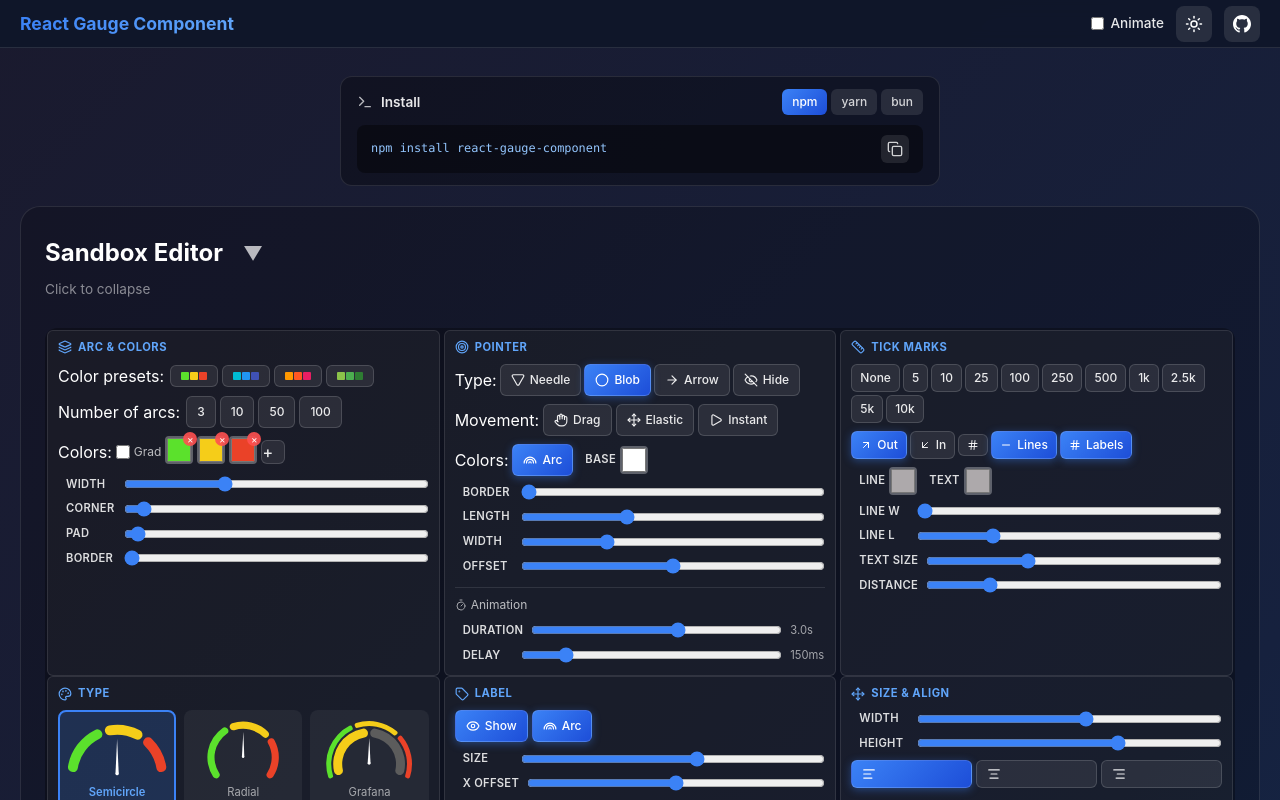
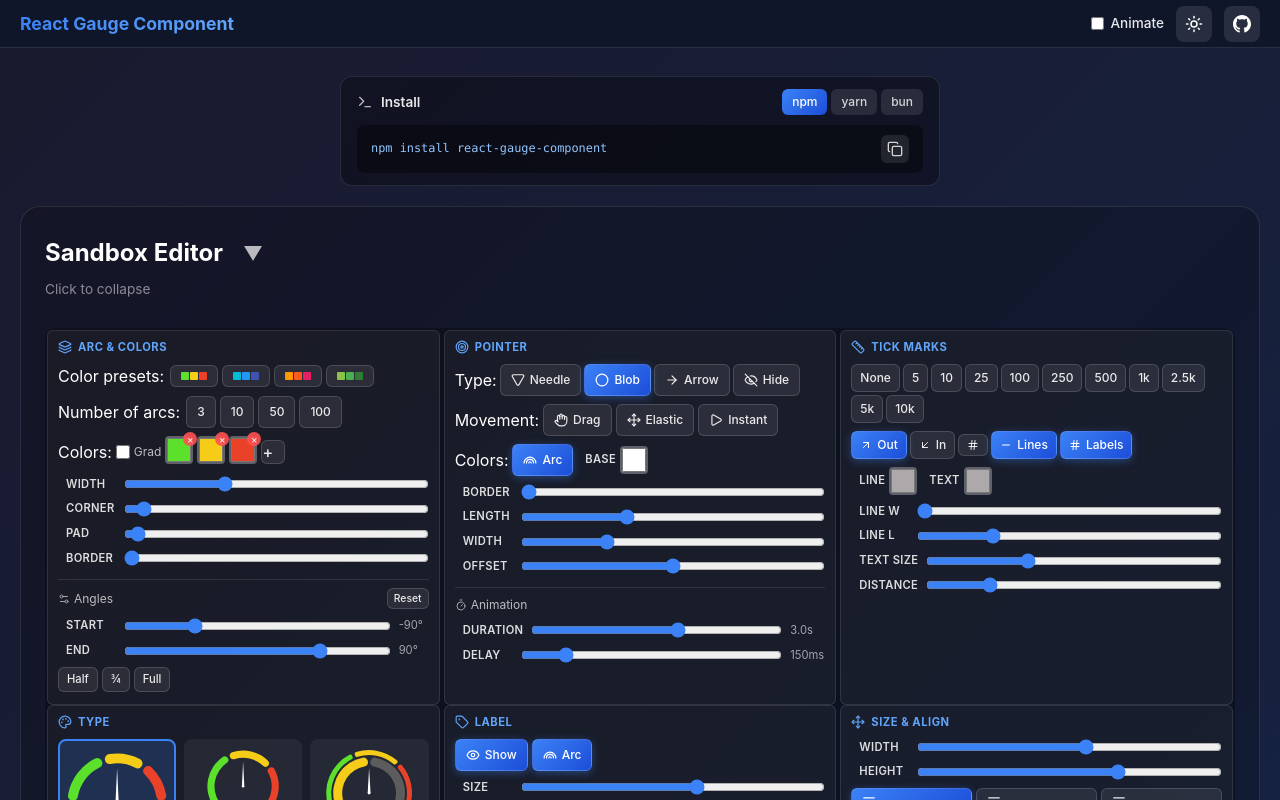
Before and after one commit to antoniolago/react-gauge-component, a React (Create React App) app: page / in a window 1280 px wide. Shown: the top 800 px of the page. Built offline with nearby package versions, Linux system fonts and the light colour scheme.

Commit message:
Angles fixes

```diff
--- a/src/TestComponent/GaugeGallery/components/SandboxToolbar.tsx
+++ b/src/TestComponent/GaugeGallery/components/SandboxToolbar.tsx
@@ -256,6 +256,61 @@
                     onChange={(e) => onConfigChange({ ...config, arc: { ...cfg?.arc, subArcsStrokeColor: e.target.value } })}
                     style={styles.colorPicker} title="SubArc border color" />
                 )}
+              </div>
+              {/* Custom Angle Controls */}
+              <div style={{ display: 'flex', gap: '4px', alignItems: 'center', flexWrap: 'wrap', borderTop: '1px solid rgba(255,255,255,0.1)', paddingTop: '8px', marginTop: '4px' }}>
+                <Settings2 size={12} style={{ opacity: 0.6 }} />
+                <span style={{ fontSize: '0.75rem', opacity: 0.7 }}>Angles</span>
+                <button
+                  onClick={() => onConfigChange({ ...config, startAngle: undefined, endAngle: undefined })}
+                  style={{ ...styles.toolBtn, padding: '2px 6px', marginLeft: 'auto', fontSize: '0.65rem' }}
+                  title="Reset to type defaults"
+                  type="button"
+                >
+                  Reset
+                </button>
+              </div>
+              <div style={{ display: 'flex', gap: '8px', alignItems: 'center', width: '100%' }}>
+                <span style={{ ...styles.sliderLabel, minWidth: '50px' }}>Start</span>
+                <input type="range" min="-180" max="180" step="5"
+                  value={cfg?.startAngle ?? (cfg?.type === 'semicircle' ? -90 : cfg?.type === 'radial' ? -130 : -112)}
+                  onChange={(e) => {
+                    const start = Number(e.target.value);
+                    const currentEnd = cfg?.endAngle ?? (cfg?.type === 'semicircle' ? 90 : cfg?.type === 'radial' ? 130 : 112);
+                    onConfigChange({ ...config, startAngle: start, endAngle: currentEnd });
+                  }}
+                  style={{ ...styles.slider, flex: 1 }} title="Start angle (degrees)" />
+                <span style={{ fontSize: '0.7rem', opacity: 0.6, minWidth: '30px' }}>{cfg?.startAngle ?? (cfg?.type === 'semicircle' ? -90 : cfg?.type === 'radial' ? -130 : -112)}°</span>
+              </div>
+              <div style={{ display: 'flex', gap: '8px', alignItems: 'center', width: '100%' }}>
+                <span style={{ ...styles.sliderLabel, minWidth: '50px' }}>End</span>
+                <input type="range" min="-180" max="180" step="5"
+                  value={cfg?.endAngle ?? (cfg?.type === 'semicircle' ? 90 : cfg?.type === 'radial' ? 130 : 112)}
+                  onChange={(e) => {
+                    const end = Number(e.target.value);
+                    const currentStart = cfg?.startAngle ?? (cfg?.type === 'semicircle' ? -90 : cfg?.type === 'radial' ? -130 : -112);
+                    onConfigChange({ ...config, startAngle: currentStart, endAngle: end });
+                  }}
+                  style={{ ...styles.slider, flex: 1 }} title="End angle (degrees)" />
+                <span style={{ fontSize: '0.7rem', opacity: 0.6, minWidth: '30px' }}>{cfg?.endAngle ?? (cfg?.type === 'semicircle' ? 90 : cfg?.type === 'radial' ? 130 : 112)}°</span>
+              </div>
+              <div style={{ display: 'flex', gap: '4px', flexWrap: 'wrap' }}>
+                <button onClick={() => onConfigChange({ ...config, startAngle: -90, endAngle: 90 })}
+                  style={{ ...styles.toolBtn, padding: '3px 8px', fontSize: '0.7rem' }} type="button" title="Half circle (top)">
+                  Half
+                </button>
+                <button onClick={() => onConfigChange({ ...config, startAngle: -135, endAngle: 135 })}
+                  style={{ ...styles.toolBtn, padding: '3px 8px', fontSize: '0.7rem' }} type="button" title="Three quarter circle">
+                  ¾
+                </button>
+                <button onClick={() => onConfigChange({ ...config, startAngle: -179, endAngle: 179 })}
+                  style={{ ...styles.toolBtn, padding: '3px 8px', fontSize: '0.7rem' }} type="button" title="Full circle">
+                  Full
+                </button>
+                {/* <button onClick={() => onConfigChange({ ...config, startAngle: 90, endAngle: -90 })}
+                  style={{ ...styles.toolBtn, padding: '3px 8px', fontSize: '0.7rem' }} type="button" title="Half circle (bottom)">
+                  Bottom
+                </button> */}
               </div>
               {/* Grafana-specific: outer arc & empty color */}
               {cfg?.type === 'grafana' && (
--- a/src/lib/GaugeComponent/hooks/arc.ts
+++ b/src/lib/GaugeComponent/hooks/arc.ts
@@ -417,29 +417,13 @@
 
   let percent = utils.calculatePercentage(gauge.props.minValue as number, gauge.props.maxValue as number, value);
 
-  // Position angles - these determine WHERE on the arc the tick is placed
-  // Uses standard math convention: 0° = right, 90° = down, 180° = left, 270° = up
-  // The angles are chosen so minValue is on the left, maxValue on the right
-  let gaugeTypesAngles: Record<GaugeType, { startAngle: number; endAngle: number; }> = {
-    [GaugeType.Grafana]: {
-      // Arc spans from -112.5° to +112.5° in D3 (from top), which is ~157° to ~23° in math coords
-      startAngle: utils.degToRad(-22.5),
-      endAngle: utils.degToRad(202.5)
-    },
-    [GaugeType.Semicircle]: {
-      // Arc spans from -90° to +90° in D3, which is 0° to 180° in math coords
-      startAngle: utils.degToRad(0),
-      endAngle: utils.degToRad(180)
-    },
-    [GaugeType.Radial]: {
-      // Arc spans from -131° to +131° in D3, which is ~-41° to ~221° in math coords
-      startAngle: utils.degToRad(-41),
-      endAngle: utils.degToRad(221)
-    },
-  };
-
-  let { startAngle, endAngle } = gaugeTypesAngles[gauge.props.type as GaugeType];
-  const angle = startAngle + (percent) * (endAngle - startAngle);
+  // Use actual angles from gauge dimensions (supports custom angles)
+  // D3 angles: 0 = top (12 o'clock), positive = clockwise
+  // Math angles for tick positioning: 0 = right (3 o'clock), 90 = down
+  // Conversion: mathAngle = d3Angle + π/2
+  const { startAngle: d3Start, endAngle: d3End } = gauge.dimensions.current.angles;
+  const d3Angle = d3Start + percent * (d3End - d3Start);
+  const angle = d3Angle + Math.PI / 2;
 
   // Calculate position relative to center (0, 0)
   // Since g is now centered at gaugeCenter, coordinates are relative to origin
--- a/src/lib/GaugeComponent/hooks/labels.ts
+++ b/src/lib/GaugeComponent/hooks/labels.ts
@@ -394,28 +394,17 @@
   let minValue = gauge.props.minValue as number;
   let maxValue = gauge.props.maxValue as number;
   let valuePercentage = utils.calculatePercentage(minValue, maxValue, value)
-  // These angles define the tick LINE direction (not position)
-  // startAngle = direction for minValue tick, endAngle = sweep to maxValue
-  // Angles use standard math convention: 0°=right, 90°=down, 180°=left, 270°=up
-  let gaugeTypesAngles: Record<string, { startAngle: number; endAngle: number; }> = {
-    [GaugeType.Grafana]: {
-      startAngle: 157,   // Left-bottom diagonal outward
-      endAngle: 226      // Sweep to right-bottom diagonal
-    },
-    [GaugeType.Semicircle]: {
-      startAngle: 180,   // Left horizontal outward
-      endAngle: 180      // Sweep 180° to right horizontal (0°/360°)
-    },
-    [GaugeType.Radial]: {
-      startAngle: 139,   // Left-bottom outward (arc starts lower)
-      endAngle: 262      // Sweep to right-bottom
-    },
-  };
-  // Default to Grafana if type is undefined
-  const gaugeType = gauge.props.type || GaugeType.Grafana;
-  let { startAngle, endAngle } = gaugeTypesAngles[gaugeType as string];
 
-  let angle = startAngle + (valuePercentage * 100) * endAngle / 100;
+  // Use actual angles from gauge dimensions (supports custom angles)
+  // D3 angles: 0 = top (12 o'clock), positive = clockwise
+  // Convert to degrees for tick line rotation
+  const { startAngle: d3Start, endAngle: d3End } = gauge.dimensions.current.angles;
+  const d3Angle = d3Start + valuePercentage * (d3End - d3Start);
+
+  // Convert D3 radians to degrees and add 90° to get outward-pointing angle
+  // D3 angle 0 (top) -> tick angle 90° (pointing up, outward from top)
+  // D3 angle π/2 (right) -> tick angle 180° (pointing right, outward)
+  let angle = utils.radToDeg(d3Angle) + 90;
   let isValueLessThanHalf = valuePercentage < 0.5;
   //Values between 40% and 60% are aligned in the middle
   let isValueBetweenTolerance = valuePercentage > CONSTANTS.rangeBetweenCenteredTickValueLabel[0] &&
--- a/src/lib/GaugeComponent/hooks/pointer.ts
+++ b/src/lib/GaugeComponent/hooks/pointer.ts
@@ -22,10 +22,12 @@
     // to avoid the pointer jumping from prevPercent to currentPercent
     const useCurrentPercent = resize && !isFirstTime;
 
-    // Initialize pointer for all types except Grafana (which uses arc fill),
-    // unless Grafana has pointer explicitly shown (hide: false)
+    // Initialize pointer for all types except Grafana (which uses arc fill by default)
+    // For Grafana, only show pointer if user explicitly configured pointer props
     const isGrafana = gauge.props.type == GaugeType.Grafana;
-    const showPointerForGrafana = isGrafana && !pointer.hide;
+    // Check if user explicitly provided pointer config (not just defaults)
+    const userExplicitlyConfiguredPointer = gauge.originalProps?.pointer !== undefined;
+    const showPointerForGrafana = isGrafana && userExplicitlyConfiguredPointer && !pointer.hide;
 
     if ((isFirstTime || resize) && (!isGrafana || showPointerForGrafana))
         initPointer(gauge, useCurrentPercent);
@@ -146,12 +148,12 @@
                 .style("cursor", "grab");
         }
     }
-    //Add a circle at the bottom of pointer
+    //Add a circle at the center (base of pointer)
     if (pointer.type == PointerType.Needle) {
         const needleBaseCircle = gauge.pointer.current.element
             .append("circle")
-            .attr("cx", centerPoint[0])
-            .attr("cy", centerPoint[1])
+            .attr("cx", 0)
+            .attr("cy", 0)
             .attr("r", pointerRadius)
             .attr("fill", pointer.baseColor || initialColor);
 
@@ -287,26 +289,29 @@
 }
 
 const calculatePointerPath = (gauge: Gauge, percent: number) => {
-    const { centerPoint, pointerRadius, pathLength } = gauge.pointer.current.context;
-    let startAngle = utils.degToRad(gauge.props.type == GaugeType.Semicircle ? 0 : -42);
-    let endAngle = utils.degToRad(gauge.props.type == GaugeType.Semicircle ? 180 : 223);
-    const angle = startAngle + (percent) * (endAngle - startAngle);
-    var topPoint = [
-        centerPoint[0] - pathLength * Math.cos(angle),
-        centerPoint[1] - pathLength * Math.sin(angle),
-    ];
-    var thetaMinusHalfPi = angle - Math.PI / 2;
-    var leftPoint = [
-        centerPoint[0] - pointerRadius * Math.cos(thetaMinusHalfPi),
-        centerPoint[1] - pointerRadius * Math.sin(thetaMinusHalfPi),
-    ];
-    var thetaPlusHalfPi = angle + Math.PI / 2;
-    var rightPoint = [
-        centerPoint[0] - pointerRadius * Math.cos(thetaPlusHalfPi),
-        centerPoint[1] - pointerRadius * Math.sin(thetaPlusHalfPi),
-    ];
+    const { pointerRadius, pathLength } = gauge.pointer.current.context;
+    // Use actual angles from gauge dimensions (supports custom angles)
+    // D3 angle convention: 0 = top (12 o'clock), positive = clockwise
+    const { startAngle, endAngle } = gauge.dimensions.current.angles;
+    const d3Angle = startAngle + percent * (endAngle - startAngle);
 
-    var pathStr = `M ${leftPoint[0]} ${leftPoint[1]} L ${topPoint[0]} ${topPoint[1]} L ${rightPoint[0]} ${rightPoint[1]}`;
+    // Calculate needle tip position using D3 angle convention (same as arc)
+    // x = radius * sin(angle), y = -radius * cos(angle)
+    const tipX = pathLength * Math.sin(d3Angle);
+    const tipY = -pathLength * Math.cos(d3Angle);
+
+    // Calculate base points perpendicular to the needle direction
+    // The base is at the center (0, 0), with points spread perpendicular to the needle
+    const perpAngle = d3Angle + Math.PI / 2; // perpendicular angle
+    const baseOffset = pointerRadius;
+
+    const leftX = baseOffset * Math.sin(perpAngle);
+    const leftY = -baseOffset * Math.cos(perpAngle);
+
+    const rightX = -baseOffset * Math.sin(perpAngle);
+    const rightY = baseOffset * Math.cos(perpAngle);
+
+    var pathStr = `M ${leftX} ${leftY} L ${tipX} ${tipY} L ${rightX} ${rightY}`;
     return pathStr;
 };
 
@@ -316,29 +321,25 @@
 const calculatePointerTipPosition = (gauge: Gauge, percent: number): { x: number, y: number } => {
     const pointer = gauge.props.pointer as PointerProps;
     const pointerType = pointer.type as PointerType;
-    const { centerPoint, pathLength, pointerRadius } = gauge.pointer.current.context;
+    const { pathLength } = gauge.pointer.current.context;
     const innerR = gauge.dimensions.current.innerRadius;
-    const outerR = gauge.dimensions.current.outerRadius;
 
-    // Use the SAME angles as the arc drawing
+    // Use the SAME angles as the arc drawing (D3 convention)
     const { startAngle, endAngle } = gauge.dimensions.current.angles;
-    const angle = startAngle + percent * (endAngle - startAngle);
+    const d3Angle = startAngle + percent * (endAngle - startAngle);
 
-    // For Arrow type, calculate position based on arrow offset
+    // For Arrow type, calculate position based on arrow offset + local tip
     if (pointerType === PointerType.Arrow) {
         const arrowOffset = pointer.arrowOffset ?? 0.72;
         const targetRadius = innerR * arrowOffset;
 
         // Arrow translation position
-        const transX = targetRadius * Math.sin(angle);
-        const transY = -targetRadius * Math.cos(angle);
+        const transX = targetRadius * Math.sin(d3Angle);
+        const transY = -targetRadius * Math.cos(d3Angle);
 
-        // Local tip position (from calculatePointerPath, using old angle convention for path shape)
-        let pathStartAngle = utils.degToRad(gauge.props.type == GaugeType.Semicircle ? 0 : -42);
-        let pathEndAngle = utils.degToRad(gauge.props.type == GaugeType.Semicircle ? 180 : 223);
-        const pathAngle = pathStartAngle + percent * (pathEndAngle - pathStartAngle);
-        const localTipX = centerPoint[0] - pathLength * Math.cos(pathAngle);
-        const localTipY = centerPoint[1] - pathLength * Math.sin(pathAngle);
+        // Local tip position (arrow path tip)
+        const localTipX = pathLength * Math.sin(d3Angle);
+        const localTipY = -pathLength * Math.cos(d3Angle);
 
         return {
             x: transX + localTipX,
@@ -346,14 +347,10 @@
         };
     }
 
-    // For Needle type, calculate from center using path length (uses old angle convention for path)
-    let pathStartAngle = utils.degToRad(gauge.props.type == GaugeType.Semicircle ? 0 : -42);
-    let pathEndAngle = utils.degToRad(gauge.props.type == GaugeType.Semicircle ? 180 : 223);
-    const pathAngle = pathStartAngle + percent * (pathEndAngle - pathStartAngle);
-
+    // For Needle type, tip is at pathLength from center along the angle
     return {
-        x: centerPoint[0] - pathLength * Math.cos(pathAngle),
-        y: centerPoint[1] - pathLength * Math.sin(pathAngle),
+        x: pathLength * Math.sin(d3Angle),
+        y: -pathLength * Math.cos(d3Angle),
     };
 };
 
--- a/src/lib/GaugeComponent/hooks/utils.ts
+++ b/src/lib/GaugeComponent/hooks/utils.ts
@@ -46,6 +46,9 @@
 export const degToRad = (degrees: number) => {
   return degrees * (Math.PI / 180);
 }
+export const radToDeg = (radians: number) => {
+  return radians * (180 / Math.PI);
+}
 export const getCurrentGaugePercentageByValue = (value: number, gauge: GaugeComponentProps) => calculatePercentage(gauge.minValue as number, gauge.maxValue as number, value);
 export const getCurrentGaugeValueByPercentage = (percentage: number, gauge: Gauge) => {
   let minValue = gauge.props.minValue as number;
--- a/src/lib/GaugeComponent/index.tsx
+++ b/src/lib/GaugeComponent/index.tsx
@@ -49,6 +49,7 @@
 
   const gauge: Gauge = {
     props: mergedProps.current,
+    originalProps: props,
     prevProps,
     resizeObserver: useRef<any>(),
     svg,
@@ -98,8 +99,11 @@
     const maxValueChanged = JSON.stringify(prevProps.current.maxValue) !== JSON.stringify(mergedProps.current.maxValue);
     // Check if onValueChange callback changed (for drag interaction toggle)
     const interactionChanged = (prevProps.current.onValueChange !== undefined) !== (mergedProps.current.onValueChange !== undefined);
+    // Check if custom angles changed
+    const anglesChanged = prevProps.current.startAngle !== mergedProps.current.startAngle ||
+                          prevProps.current.endAngle !== mergedProps.current.endAngle;
 
-    return arcsPropsChanged || pointerPropsChanged || labelsPropsChanged || typeChanged || valueChanged || minValueChanged || maxValueChanged || interactionChanged;
+    return arcsPropsChanged || pointerPropsChanged || labelsPropsChanged || typeChanged || valueChanged || minValueChanged || maxValueChanged || interactionChanged || anglesChanged;
   };
 
   const isHeightProvidedByUser = () => mergedProps.current.style?.height !== undefined;
--- a/src/lib/GaugeComponent/types/Gauge.ts
+++ b/src/lib/GaugeComponent/types/Gauge.ts
@@ -12,6 +12,8 @@
 
 export interface Gauge {
     props: GaugeComponentProps;
+    /** Original props before merging with defaults - used to detect explicit user configuration */
+    originalProps?: Partial<GaugeComponentProps>;
     prevProps: React.MutableRefObject<GaugeComponentProps>;
     svg: React.MutableRefObject<any>;
     g: React.MutableRefObject<any>;
```
Also changed, not shown: src/lib/GaugeComponent/hooks/chart.ts (+9 -0 lines).
